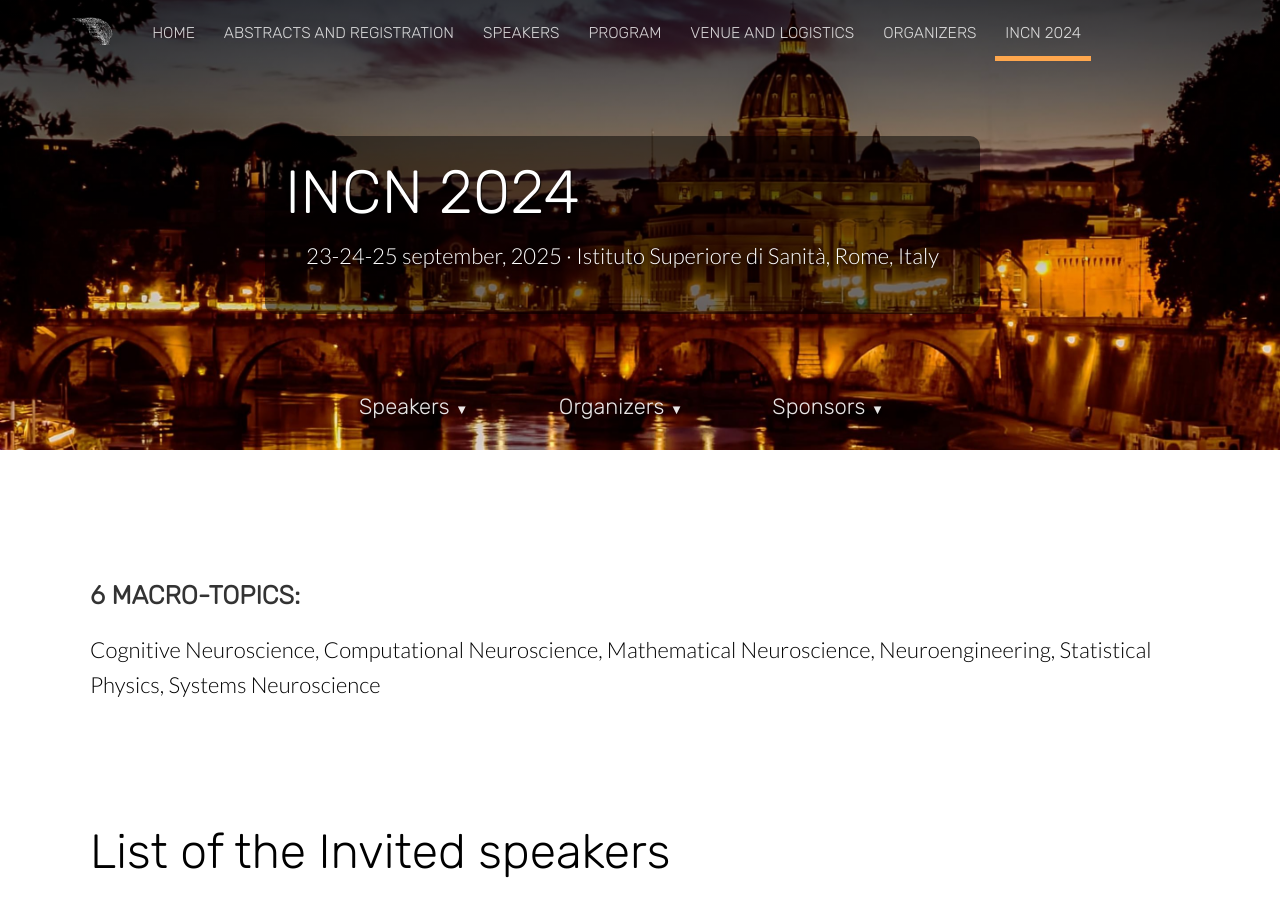
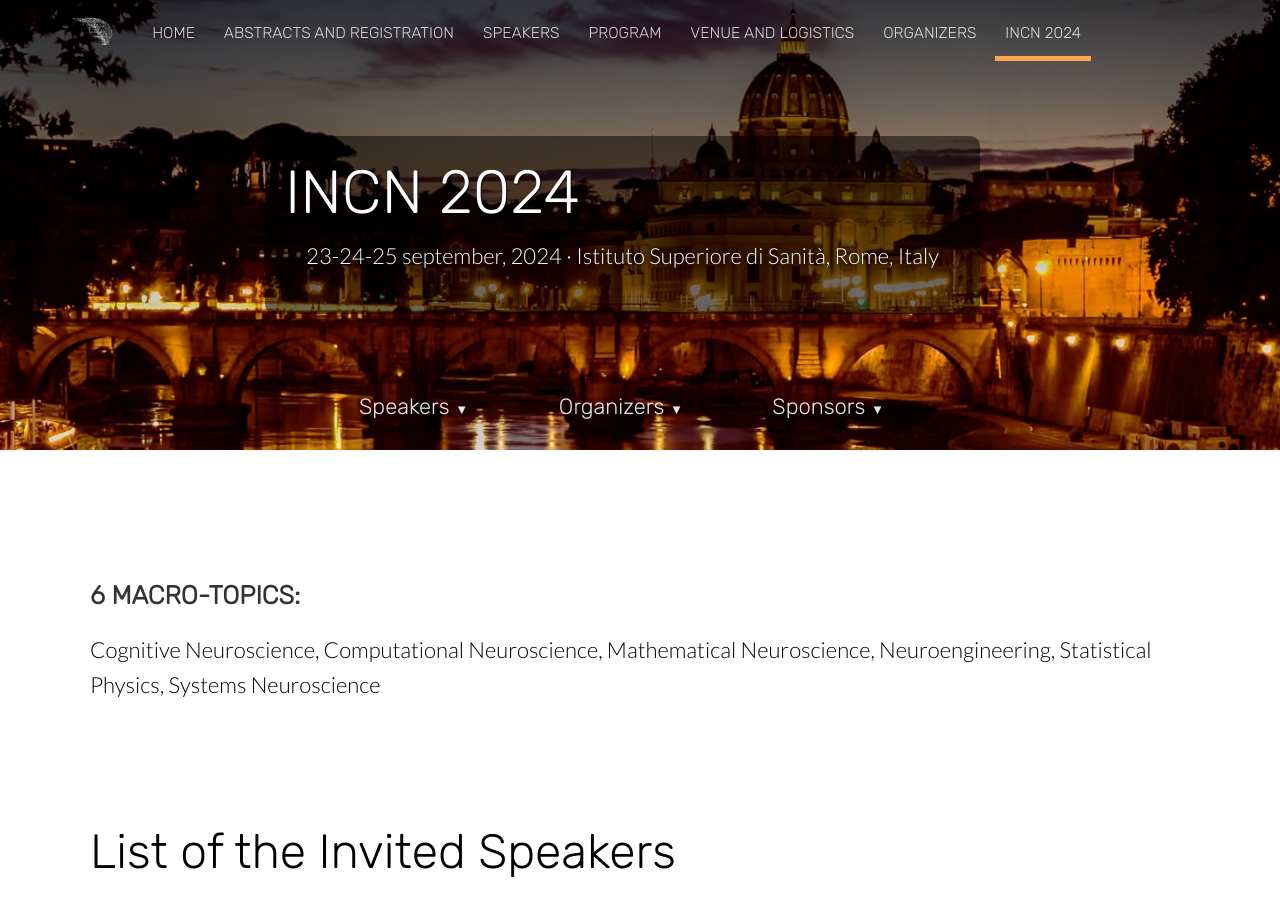
Before and after one commit to INCNgit/incn, a Jekyll site: the page built from past_editions.html, in a window 1280 px wide and 900 px high. Built offline with Jekyll 4.4.1, drawn with Linux system fonts in a browser that asks for light colours; nearby versions of some CDN libraries; some of the changed text lies outside the part shown.

Commit message:
past editions

```diff
--- a/past_editions.html
+++ b/past_editions.html
@@ -94,7 +94,7 @@
 		<div class="hero-text-container">
 			<h1 class="editable">INCN 2024 </h1>
 			<p class="subtext editable" style="text-shadow: 1px 1px 5px black; text-align: center;">
-				23-24-25 september, 2025 · Istituto Superiore di Sanità, Rome, Italy
+				23-24-25 september, 2024 · Istituto Superiore di Sanità, Rome, Italy
 			 </p>
 		</div>
 	</div>
@@ -124,8 +124,20 @@
 	<section class="info" id="Speakers">
 		<div class="container flex">
 			<div class="text">
-				<h2 class="editable">List of the Invited speakers</h2>
+				<h2 class="editable">List of the Invited Speakers</h2>
 
+				<section class="info">
+					<div class="container flex">
+						<div class="text">
+							<div class="abstract-title">Keynote SPEAKERS:</div>
+							<p class="editable">
+								Stefano Fusi, Stefano Panzeri, and Valerio Mante.
+							</p>
+						</div>
+					</div>
+				</section>
+
+				<div class="abstract-title">SPEAKERS:</div>
 				<p class="editable">
 					<ul>
 					<li> Agliari, Elena (Sapienza U., Roma) </li>
@@ -162,17 +174,6 @@
 					<li> Zorzi, Marco (UniPD, Padova)</li>
 					</ul>
 				</p>
-
-				<section class="info">
-					<div class="container flex">
-						<div class="text">
-							<div class="abstract-title">Keynote SPEAKERS:</div>
-							<p class="editable">
-								Stefano Fusi, Stefano Panzeri, and Valerio Mante.
-							</p>
-						</div>
-					</div>
-				</section>
 
 			</div>
 		</div>
```
